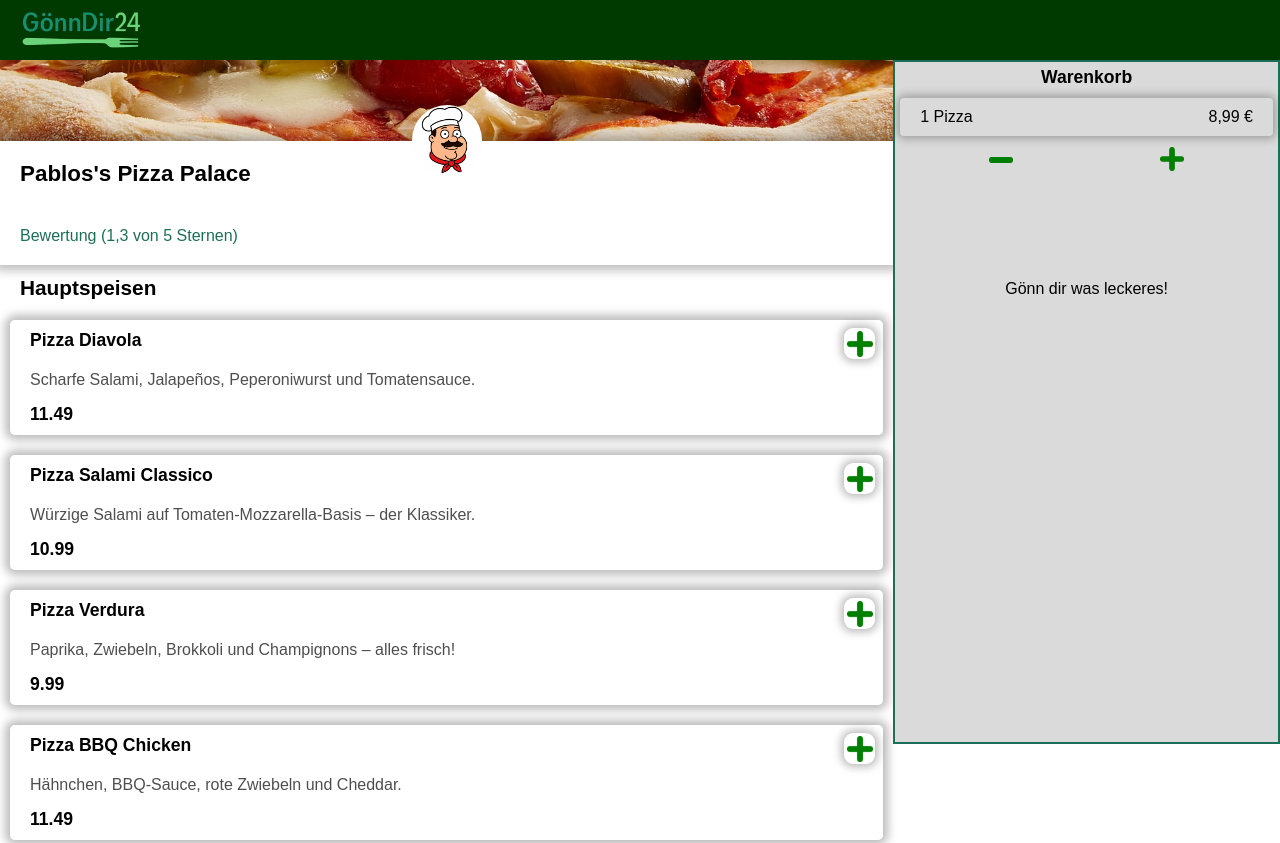
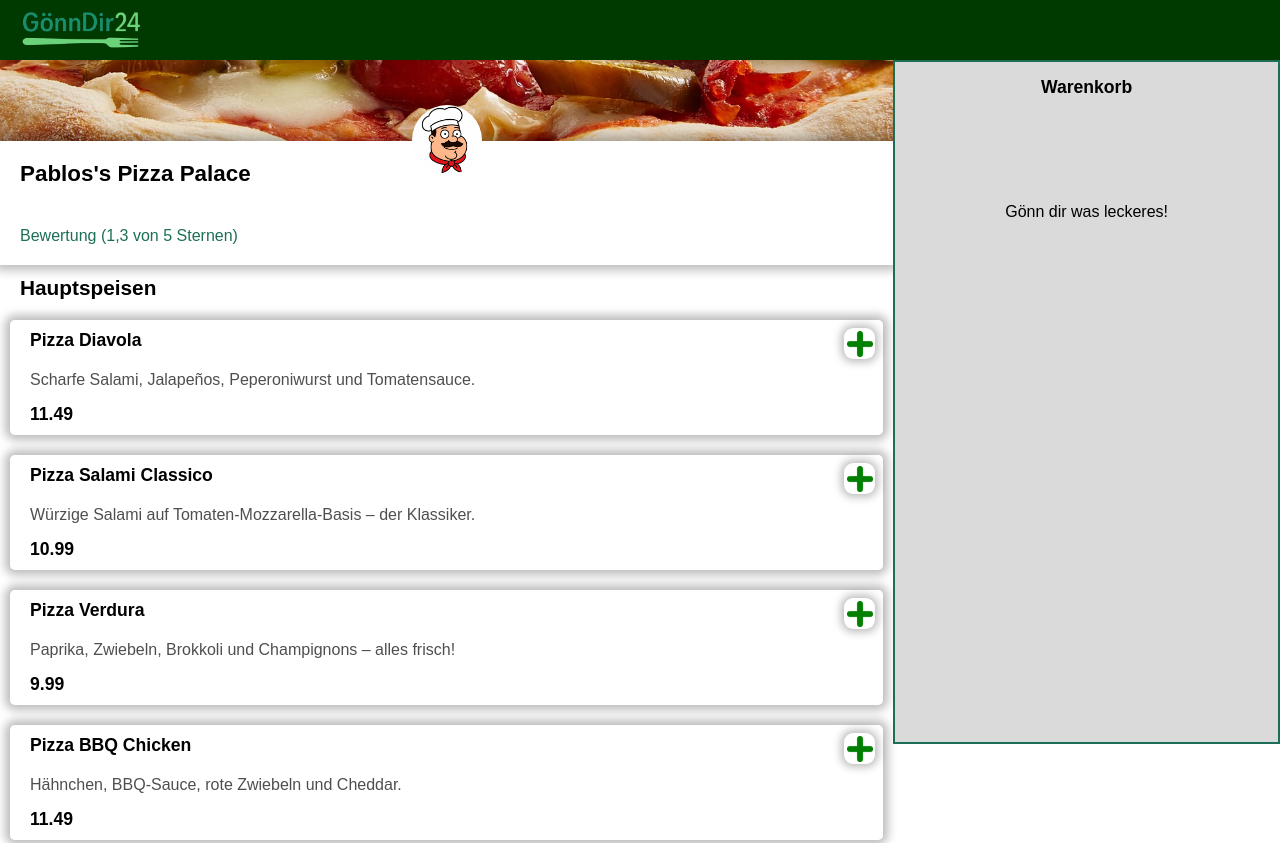
Before and after one commit to codebySaschaHeinze/G-nnDir24, a plain HTML site: page index.html in a window 1280 px wide. Shown: the top 843 px of the page. Drawn offline with Linux system fonts and the light colour scheme; a web font is replaced by a local one.

Commit message:
cart-container new styled

```diff
--- a/index.html
+++ b/index.html
@@ -46,19 +46,6 @@
         <h4>Warenkorb</h4>
         <div>
           <div class="cart-products-container">
-            <div class="product-and-price-in-cart">
-              <p>1 Pizza</p>
-              <p>8,99 €</p>
-            </div>
-            <div class="cart-plus-minus">
-              <button class="button-minus">
-                <img src="./assets/img/minus.png" alt="" />
-              </button>
-              <button class="button-plus">
-                <img src="./assets/img/plus.png" alt="" />
-              </button>
-            </div>
-
             <div id="empty_cart" class="empty-cart">
               <p>Gönn dir was leckeres!</p>
             </div>
--- a/style.css
+++ b/style.css
@@ -90,33 +90,38 @@
   color: rgba(0, 0, 0, 0.696);
 }
 
-.product-and-price-in-cart {
+.cart-products-container {
   display: flex;
   flex-direction: column;
-  margin-top: 20px;
-  /* background-color: rgba(137, 43, 226, 0.432); */
-  box-shadow: 0px 0 8px 3px rgba(0, 0, 0, 0.266);
-  margin: 5px;
+}
+
+.product-price-plus-minus-container {
+  display: flex;
+  flex-direction: column;
+  box-shadow: 0 0 8px 3px rgba(0, 71, 9, 0.266);
+  margin: 3%;
+  padding: 3%;
   border-radius: 4px;
 }
 
-.product-and-price-in-cart {
+.product-and-price {
   display: flex;
   flex-direction: row;
-  justify-content: space-between;
-  padding: 10px 20px;
+  justify-content: space-evenly;
+  padding-bottom: 6px;
 }
 
-.cart-plus-minus {
+.plus-and-minus {
   display: flex;
   flex-direction: row;
-  justify-content: space-around;
-  padding: 5px 20px;
+  justify-content: space-evenly;
+  align-items: center;
 }
 
 .empty-cart {
   display: flex;
+  justify-content: center;
   align-items: center;
-  justify-content: center;
-  padding-top: 100px;
+  text-align: center;
+  margin-top: 100px;
 }
--- a/styles/assets.css
+++ b/styles/assets.css
@@ -49,25 +49,49 @@ aside h4 {
   width: 26px;
 }
 
-.cart-plus-minus img {
-  height: auto;
-  width: 24px;
+.card-plus-img:hover {
+  transform: scale(1.05);
 }
 
-.cart-plus-minus button {
+.shopping-cart h4 {
+  text-align: center;
+  margin-top: 10px;
+}
+
+.minus-button-cart {
+  display: flex;
+  justify-content: center;
+  align-items: center;
+  height: 30px;
+  width: 30px;
+  border: none;
   background: transparent;
-  border: none;
   cursor: pointer;
 }
 
-.cart-plus-minus button:hover {
+.minus-button-cart:hover {
   transform: scale(1.07);
 }
 
-.button-minus {
-  padding-bottom: 6px;
+.minus-button-img {
+  height: auto;
+  width: 26px;
 }
 
-.card-plus-img:hover {
-  transform: scale(1.05);
+.plus-button-cart {
+  align-items: center;
+  height: 30px;
+  width: 30px;
+  border: none;
+  background: transparent;
+  cursor: pointer;
 }
+
+.plus-button-cart:hover {
+  transform: scale(1.07);
+}
+
+.plus-button-img {
+  height: auto;
+  width: 26px;
+}
```
